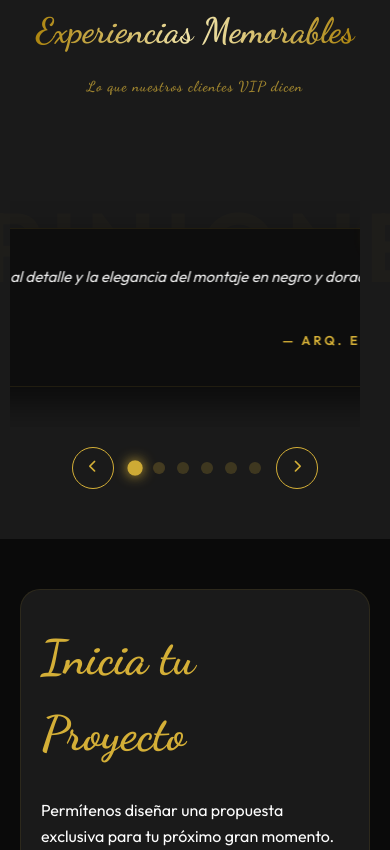
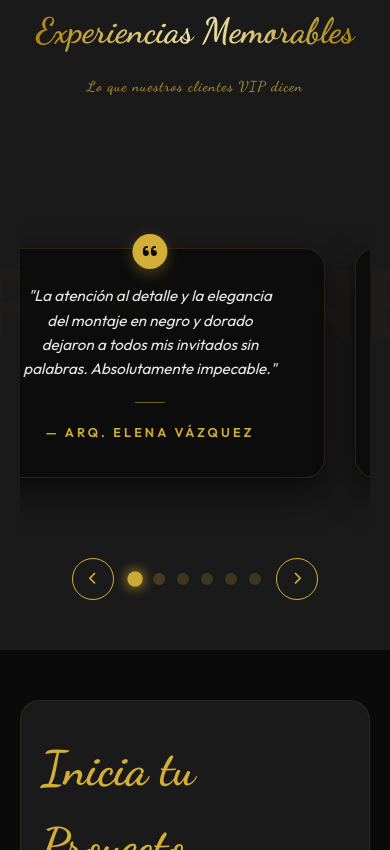
Before and after one commit to jonathanhdezf/belladecoracion, a plain HTML site: page index.html in a window 390 px wide. Shown: the part 5315-6165 px from the top of the page. Drawn offline with Linux system fonts and the light colour scheme.

Commit message:
Fix testimonial text cutting on mobile: removed negative margins, optimized card widths with flexbox, and refined mobile padding

```diff
--- a/style.css
+++ b/style.css
@@ -465,10 +465,8 @@ nav {
     width: 100%;
     overflow: hidden;
     position: relative;
-    padding: 40px 10px;
-    /* Increased padding to prevent shadow clipping */
-    margin: 0 -10px;
-    /* Offset padding to keep alignment */
+    padding: 60px 0;
+    /* Vertical space for floating icons */
     z-index: 1;
 }
 
@@ -479,16 +477,15 @@ nav {
 }
 
 .testimonial-card {
-    min-width: calc(33.333% - 20px);
-    background: rgba(10, 10, 10, 0.8);
-    -webkit-backdrop-filter: blur(10px);
-    backdrop-filter: blur(10px);
-    padding: 50px 40px;
+    flex: 0 0 calc(33.333% - 20px);
+    background: rgba(10, 10, 10, 0.82);
+    -webkit-backdrop-filter: blur(15px);
+    backdrop-filter: blur(15px);
+    padding: 60px 30px;
     border-radius: 20px;
-    border: 1px solid rgba(212, 175, 55, 0.1);
+    border: 1px solid rgba(212, 175, 55, 0.15);
     position: relative;
-    flex-shrink: 0;
-    transition: all 0.4s cubic-bezier(0.165, 0.84, 0.44, 1);
+    transition: all 0.5s cubic-bezier(0.165, 0.84, 0.44, 1);
     display: flex;
     flex-direction: column;
     align-items: center;
@@ -606,7 +603,7 @@ nav {
 
 @media (max-width: 992px) {
     .testimonial-card {
-        min-width: calc(50% - 15px);
+        flex: 0 0 calc(50% - 15px);
     }
 }
 
@@ -913,15 +910,17 @@ footer {
     }
 
     .testimonial-card {
-        padding: 50px 30px 40px;
+        flex: 0 0 100%;
+        padding: 50px 20px 40px;
         margin-top: 20px;
     }
 
     .testimonial-card p {
         font-size: 0.95rem;
-        line-height: 1.7;
+        line-height: 1.6;
         margin-bottom: 20px;
         max-width: 100%;
+        word-break: break-word;
     }
 
     .testimonial-card span {
```
